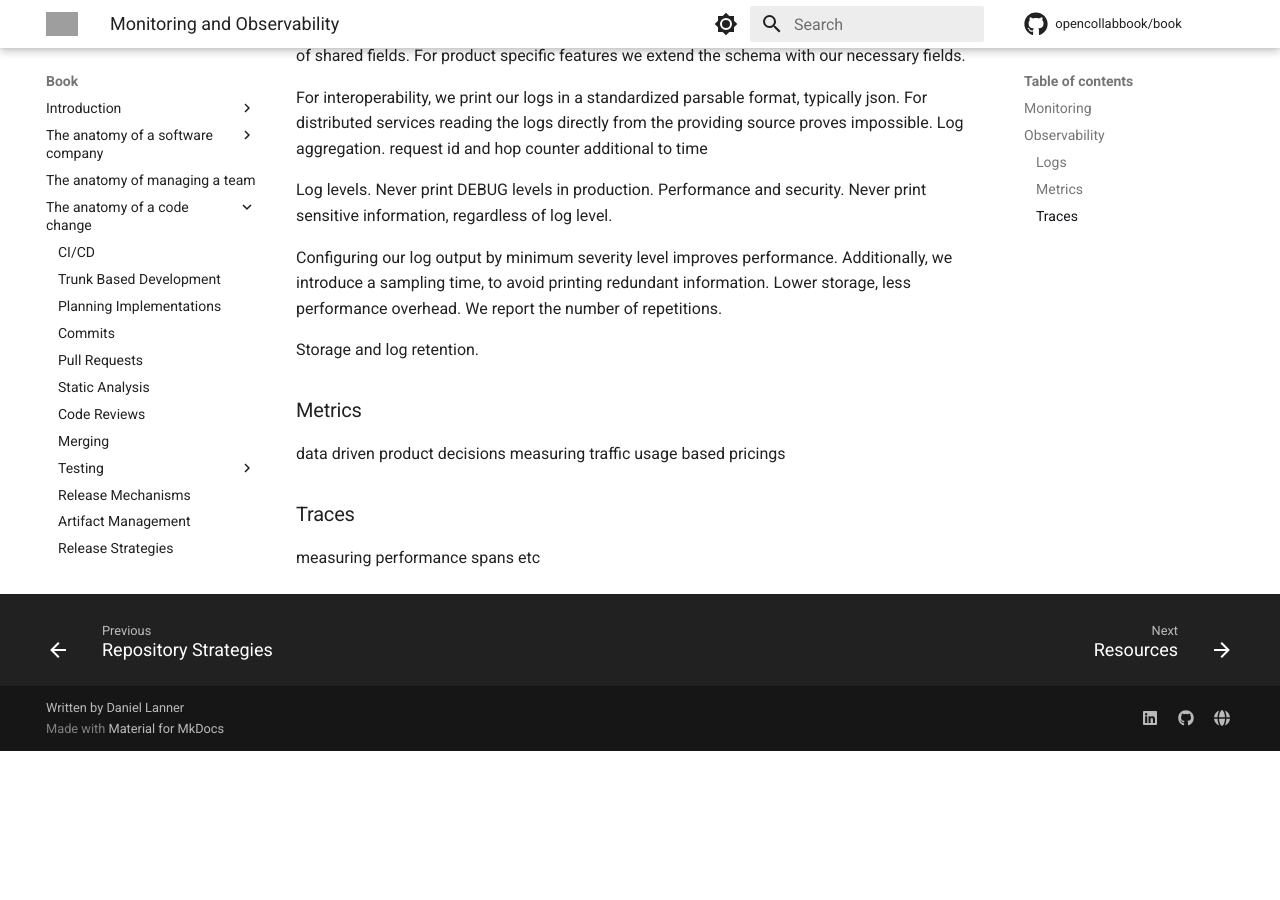
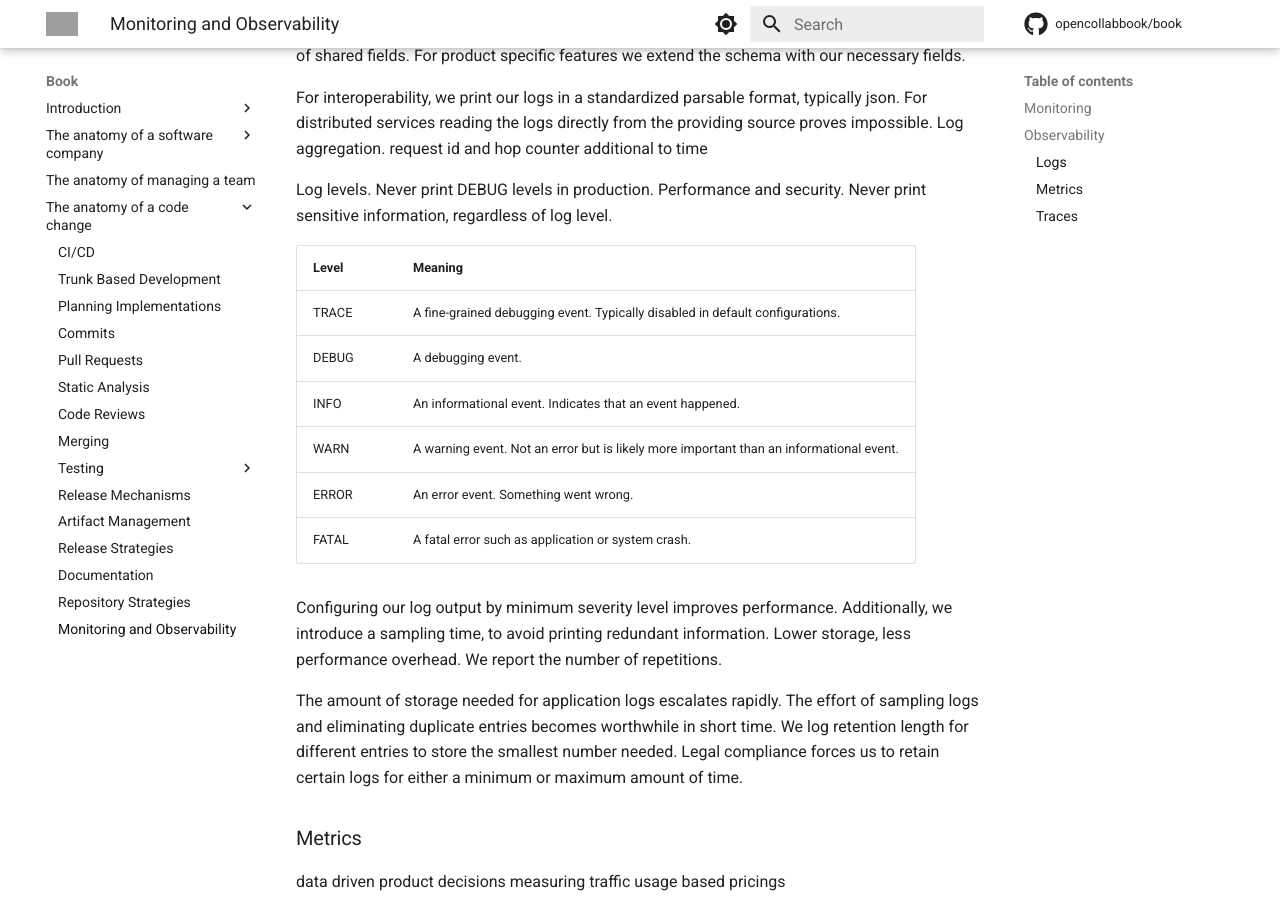
Before and after one commit to engineering-collaboration/book, an MkDocs documentation site: the page built from docs/book/anatomy-of-a-code-change/monitoring-and-observability.md, in a window 1280 px wide and 900 px high, scrolled down 1463 px. Built offline with MkDocs 1.6.1 and Material for MkDocs 9.7.7, drawn with Linux system fonts in a browser that asks for light colours; comment, search, counter and statistics services are not loaded; before the commit the page ends 2214 px from its top, so only the background shows below that; grey boxes are pictures that could not be loaded.

Commit message:
Add notes to logs

```diff
--- a/docs/book/anatomy-of-a-code-change/monitoring-and-observability.md
+++ b/docs/book/anatomy-of-a-code-change/monitoring-and-observability.md
@@ -30,9 +30,18 @@ For interoperability, we print our logs in a standardized parsable format, typic
 
 Log levels. Never print DEBUG levels in production. Performance and security. Never print sensitive information, regardless of log level.
 
+Level | Meaning
+----- | -------
+TRACE | A fine-grained debugging event. Typically disabled in default configurations.
+DEBUG | A debugging event.
+INFO  | An informational event. Indicates that an event happened.
+WARN  | A warning event. Not an error but is likely more important than an informational event.
+ERROR | An error event. Something went wrong.
+FATAL | A fatal error such as application or system crash.
+
 Configuring our log output by minimum severity level improves performance. Additionally, we introduce a sampling time, to avoid printing redundant information. Lower storage, less performance overhead. We report the number of repetitions.
 
-Storage and log retention.
+The amount of storage needed for application logs escalates rapidly. The effort of sampling logs and eliminating duplicate entries becomes worthwhile in short time. We log retention length for different entries to store the smallest number needed. Legal compliance forces us to retain certain logs for either a minimum or maximum amount of time.
 
 ### Metrics
 
```
